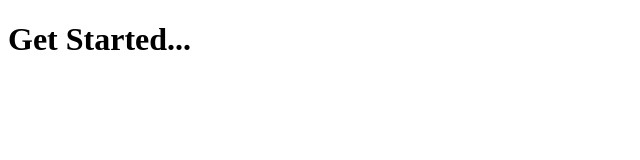
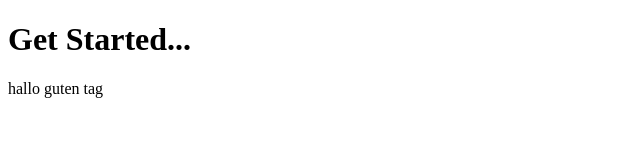
Before and after one commit to sajjadnazaridev/crocodile-git-exercises, a plain HTML site: page index.html in a window 1280 px wide. Shown: the whole page, without its empty margins (0-640 px from the left). Drawn offline with Linux system fonts and the light colour scheme.

Commit message:
update index.html

```diff
--- a/index.html
+++ b/index.html
@@ -7,5 +7,6 @@
 </head>
 <body>
     <h1>Get Started...</h1>
+    <p>hallo guten tag</p>
 </body>
 </html>
```
